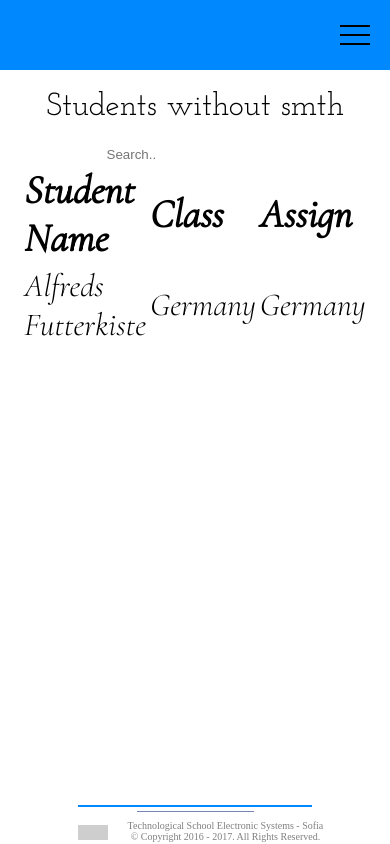
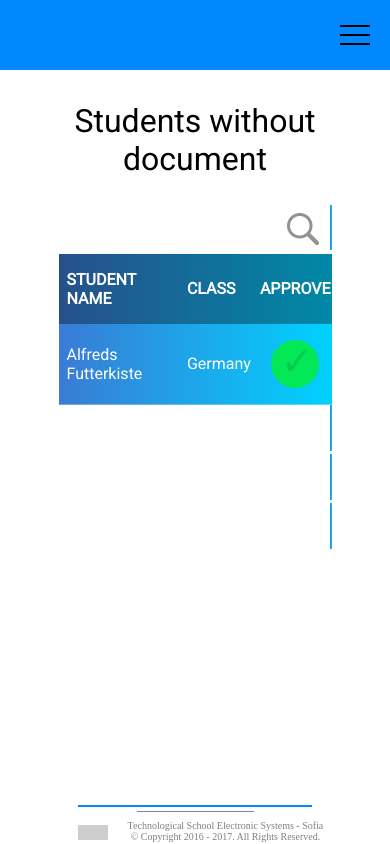
Before and after one commit to danione/DiplomManager, a Django app: template thesis_manager/admin_panel/templates/admin_homepage.html in a window 390 px wide. Run offline with Django 3.2, Linux system fonts and the light colour scheme; the template is opened without the code that fills it, so the values that code supplies are empty; some libraries are stand-ins or nearby versions; grey boxes are pictures that could not be loaded.

Commit message:
Added headings, tables and design of the tables, added search tab, all responsive - headings and tables disappear if no data in them

```diff
--- a/thesis_manager/admin_panel/templates/admin_homepage.html
+++ b/thesis_manager/admin_panel/templates/admin_homepage.html
@@ -6,7 +6,7 @@
     <meta name="viewport" content="width=device-width, initial-scale=1, maximum-scale=1">
     <link href="https://fonts.googleapis.com/css?family=Josefin+Slab" rel="stylesheet">
     <link rel="stylesheet" type="text/css" href="admin_homepage_other/admin_homepage.css">
-    <link href="https://fonts.googleapis.com/css?family=Cormorant+Infant:300i&amp;subset=cyrillic" rel="stylesheet">
+    <link href="https://fonts.googleapis.com/css?family=Roboto" rel="stylesheet">
   </head>
 
   <body class="none">
@@ -34,7 +34,7 @@
         <a href="#">Assign A New Commission</a>
         <a href="#">Listing</a>
         <a href="#">Exit</a>
-        <div class="decoration">
+        <div class="document">
           <div id="bubble1"></div>
           <div id="bubble2"></div>
           <div id="bubble3"></div>
@@ -46,34 +46,71 @@
 
       <div class="main-content" id="main">
 
-        <h1 id="assignment-header"> Students without smth </h1>
-
-        <input type="text" name="search" placeholder="Search..">
-
-
-        <table id="assignment" class="assignment">
-          <tr class="assignment-header">
+        <h1 id="document-header"> Students without document </h1>
+        <div class="search">
+          <img id="search-icon" class="document" src="admin_homepage_other/search-icon.png" alt="search-icon">
+          <input id="document-search" type="text" name="search" placeholder="Search...">
+        </div>
+        <table id="document" class="document">
+          <tr>
             <th>Student Name</th>
             <th>Class</th>
-            <th>Assign</th>
+            <th>Approve</th>
           </tr>
           <tr>
             <td>Alfreds Futterkiste</td>
             <td>Germany</td>
-            <td>Germany</td>
+            <td>
+              <div class="assign-approve">
+                <a href="#">
+                  <div class="tick">
+                  </div>
+                </a>
+              </div>
+
+            </td>
           </tr>
          </table>
 
-        <h1 id="commission-header"> Students without commission </h1>
+         <h1 id="assignment-header"> Students without assignment </h1>
+         <div class="search">
+           <img id="search-icon" class="assignment" src="admin_homepage_other/search-icon.png" alt="search-icon">
+           <input id="assignment-search" type="text" name="search" placeholder="Search...">
+         </div>
+         <table id="assignment" class="assignment">
+           <tr>
+             <th>Student Name</th>
+             <th>Class</th>
+             <th>Assign</th>
+           </tr>
+        </table>
 
-        <table id="commission" class="commission">
-          <tr class="assignment-header">
-            <th>Student Name</th>
-            <th>Class</th>
-            <th>Assign</th>
-          </tr>
+
+          <h1 id="reviewer-header"> Students without reviewer </h1>
+          <div class="search">
+            <img id="search-icon" class="reviewer" src="admin_homepage_other/search-icon.png" alt="search-icon">
+            <input id="reviewer-search" type="text" name="search" placeholder="Search...">
+          </div>
+          <table id="reviewer" class="reviewer">
+            <tr>
+              <th>Student Name</th>
+              <th>Class</th>
+              <th>Assign</th>
+            </tr>
          </table>
 
+         <h1 id="commission-header"> Students without commission </h1>
+         <div class="search">
+            <img id="search-icon" class="commission" src="admin_homepage_other/search-icon.png" alt="search-icon">
+           <input id="commission-search" type="text" name="search" placeholder="Search...">
+         </div>
+         <table id="commission" class="commission">
+           <tr>
+             <th>Student Name</th>
+             <th>Class</th>
+             <th>Assign</th>
+           </tr>
+        </table>
 
       </div>
 
--- a/thesis_manager/admin_panel/templates/admin_homepage_other/admin_homepage.css
+++ b/thesis_manager/admin_panel/templates/admin_homepage_other/admin_homepage.css
@@ -91,9 +91,9 @@ ul.nav li a, .side a
     z-index: 8;
     top: 0;
     left: 0;
+    background: #0088ff; /* For browsers that do not support gradients */
+    background: -webkit-linear-gradient(#0088ff,#33ffad); /* For Safari 5.1 to 6.0 */
     background: linear-gradient(#0088ff,#33ffad);
-
-    /*background-color: #005299;*/
     overflow-x: hidden;
     transition: 0.5s;
     padding-top: 60px;
@@ -120,7 +120,8 @@ ul.nav li a, .side a
     color: #f1f1f1;
 }
 
-.container{
+.container
+{
   min-height: 100%;
   position: relative;
 }
@@ -135,44 +136,143 @@ ul.nav li a, .side a
 
 h1
 {
+  font-family: 'Roboto', sans-serif;
+  margin-top: 1em;
   font-weight: normal;
-  font-family: 'Josefin Slab', sans-serif;
+  margin-bottom: 0.8em;
+}
 
+.search
+{
+  display: block;
+  margin: auto;
+  width: 70%;
+  text-align: right;
 }
+
+#search-icon
+{
+  margin-bottom: -1em;
+  padding-bottom: 0;
+  display: inline-block;
+  cursor: pointer;
+}
+
 
 input[type=text]
 {
-  box-sizing: border-box;
+  border: 1px solid black;
+  padding-left: 0;
+  padding-top: 0.2em;
+  padding-bottom: 0.2em;
+  margin-bottom: 0.15em;
+  height: 1.5em;
+  font-size: 1.5em;
+  width: 0;
+  background: #00d2ff; /* old browsers */
+  background: -webkit-linear-gradient(to left, #00d2ff , #3a7bd5); /* Chrome 10-25, Safari 5.1-6 */
+  background: linear-gradient(to left, #00d2ff , #3a7bd5); /* W3C, IE 10+/ Edge, Firefox 16+, Chrome 26+, Opera 12+, Safari 7+ */
   border: none;
-  border-radius: 4px;
+  color: #fff;
+  font-family: 'Roboto', sans-serif;
+  -webkit-transition: width 0.5s ease-in-out; /* Safari  */
+  transition: width  0.5s ease-in-out;
 }
 
-.assignment
-{
-  margin: auto;
-  width: 70%;
-  text-align: left;
+::-webkit-input-placeholder { /* Chrome/Opera/Safari */
+  color: #fff;
+}
+::-moz-placeholder { /* Firefox 19+ */
+  color: #fff;
+}
+:-ms-input-placeholder { /* IE 10+ */
+  color: #fff;
+}
+:-moz-placeholder { /* Firefox 18- */
+  color: #fff;
 }
 
-.assignment th
+table
 {
-  width: 40%;
-  font-size: 2.5em;
-  font-family: 'Cormorant Infant', serif;
-
+  width: 70%;
+  margin: auto;
+  border-collapse: collapse;
+  font-family: 'Roboto', sans-serif;
+  color: #fff;
+  background: #00d2ff; /* old browsers */
+  background: -webkit-linear-gradient(to left, #00d2ff , #3a7bd5); /* Chrome 10-25, Safari 5.1-6 */
+  background: linear-gradient(to left, #00d2ff , #3a7bd5); /* W3C, IE 10+/ Edge, Firefox 16+, Chrome 26+, Opera 12+, Safari 7+ */
+}
+table th
+{
+  text-align: left;
+  padding-bottom: 1em;
+  padding-left: 0.5em;
+  padding-top: 1em;
+  background:rgba(0, 0, 0, 0.35);
+  text-transform: uppercase;
 }
 
-.assignment tr
+
+table th:last-child
 {
-
+  text-align: center;
 }
 
-.assignment tr td
+table td
 {
-  font-size: 2em;
-  font-family: 'Cormorant Infant', serif;
+  padding-left: 0.15em;
+  text-align: left;
+  padding-left: 0.5em;
+  padding-bottom: 1em;
+  padding-top: 1em;
+  border-bottom: 1px solid rgba(255, 255, 255, 0.3);
 }
 
+.assign-approve
+{
+  border-radius: 50%;
+	width: 3em;
+	height: 3em;
+  background-color: #03E857;
+  margin: auto;
+}
+
+.tick::before
+{
+  display: inline-block;
+  position: relative;
+  content:'\2713';
+  vertical-align: top;
+  font-size: 2.5em;
+  font-family: 'Roboto', sans-serif;
+  text-align: center;
+  color: #03CE4D;
+  top: -0.05em;
+  left: 0.05em;
+  -webkit-transition-duration: 0.8s;
+  -moz-transition-duration: 0.8s;
+  -o-transition-duration: 0.8s;
+  transition-duration: 0.8s;
+
+  -webkit-transition-property: -webkit-transform;
+  -moz-transition-property: -moz-transform;
+  -o-transition-property: -o-transform;
+  transition-property: transform;
+
+  overflow: hidden;
+}
+
+a:hover .tick::before {
+    -webkit-transform:rotate(360deg);
+    -moz-transform:rotate(360deg);
+    -o-transform:rotate(360deg);
+}
+
+table td:last-child
+{
+  text-align: center;
+}
 
 
 /*footer*/
--- a/thesis_manager/admin_panel/templates/admin_homepage_other/script.js
+++ b/thesis_manager/admin_panel/templates/admin_homepage_other/script.js
@@ -88,12 +88,30 @@ $(document).ready(function(){
   $(".main-content").css('padding-bottom', $(".footer").outerHeight(true));
   $(".main-content").css('padding-top', $(".nav").outerHeight(true));
 
-  if($(".commission tr").length == 1)
+  if($("#document tr").length == 1)
+  {
+    $(".document").css('display', 'none');
+    $("#document-header").css('display', 'none');
+  }
+
+  if($("#assignment tr").length == 1)
+  {
+    $("#assignment-header").css('display', 'none');
+    $(".assignment").css('display', 'none');
+
+  }
+
+  if($("#reviewer tr").length == 1)
+  {
+    $(".reviewer").css('display', 'none');
+    $("#reviewer-header").css('display', 'none');
+  }
+
+  if($("#commission tr").length == 1)
   {
     $(".commission").css('display', 'none');
     $("#commission-header").css('display', 'none');
   }
-
 
 });
 
@@ -138,3 +156,19 @@ $('#icon').click(function responsive()
     }
 
 });
+
+var clicked = false;
+$('body').on('click','img',function()
+{
+  var name = "#" + $(this).attr('class') + "-search";
+  if(!clicked)
+  {
+    $(name).css('width', '7em');
+    clicked = true;
+  }
+  else
+  {
+    $(name).css('width', '0');
+    clicked = false;
+  }
+});
```
Also changed, not shown: thesis_manager/admin_panel/templates/admin_homepage_other/search-icon.png (added).
